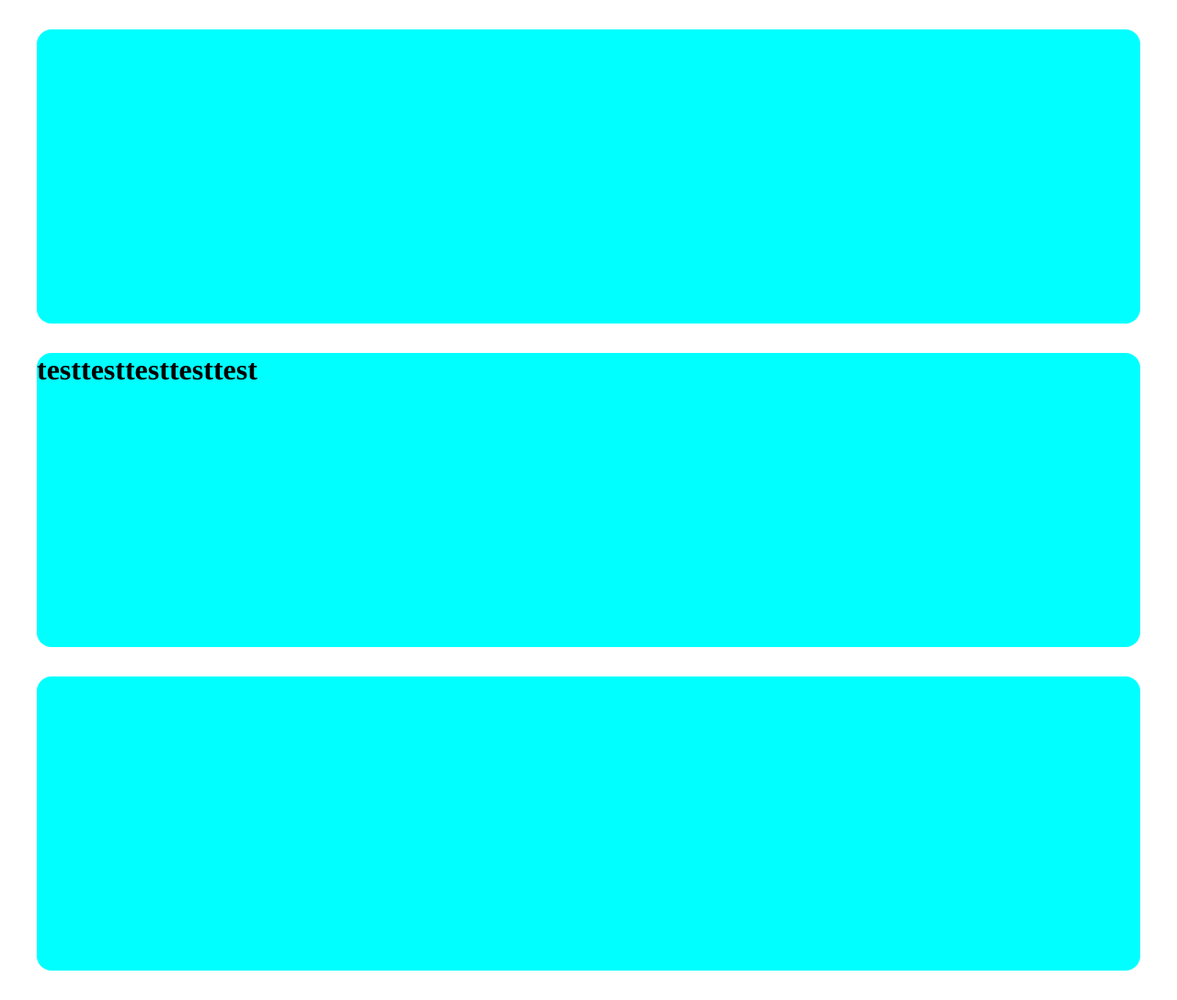
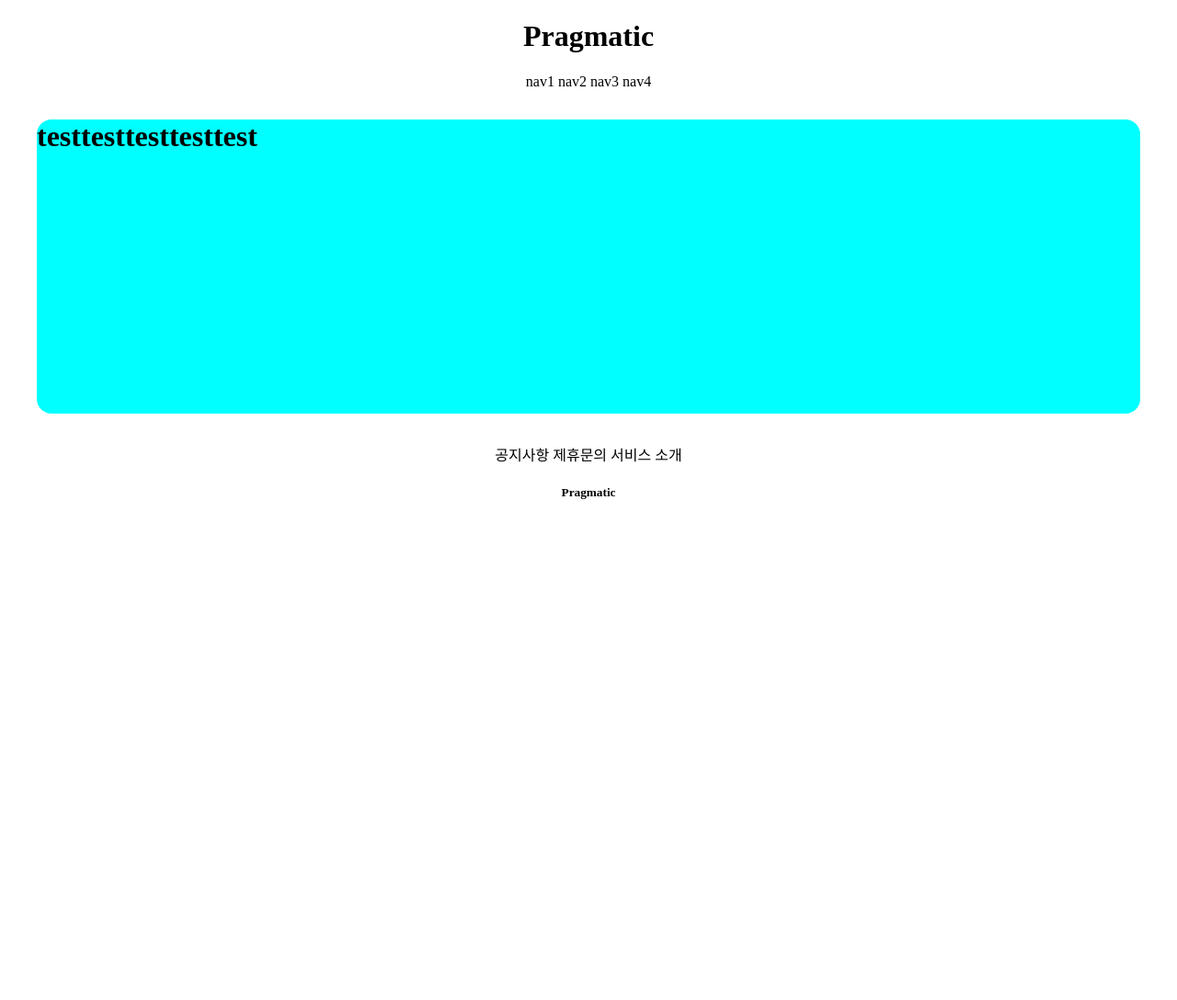
Before and after one commit to kanggihoon/gis_self, a Django app: page /account/hello_world/ in a window 1280 px wide. Shown: the whole page at 92% size. After the commit the page ends 543 px from the top, so only its background shows below. Run offline with Django 3.2, Linux system fonts and the light colour scheme; parts of the project's set-up code (start-up, migrations or seed data) failed here and were passed over.

Commit message:
self test 222

```diff
--- a/templates/footer.html
+++ b/templates/footer.html
@@ -1,3 +1,12 @@
-<div style="height: 20rem; background-color: aqua; margin: 2rem; border-radius: 1rem;">
+<div style="text-align: center">
+    <div>
+        <span>공지사항</span>
+        <span>제휴문의</span>
+        <span>서비스 소개</span>
+    </div>
+    <div>
+        <h5>Pragmatic</h5>
+    </div>
+
 
 </div>
--- a/templates/header.html
+++ b/templates/header.html
@@ -1,3 +1,17 @@
-<div style="height: 20rem; background-color: aqua; margin: 2rem; border-radius: 1rem;">
+<div style="text-align: center">
+    <div>
+        <h1>Pragmatic</h1>
+    </div>
+    <div>
+        <span>nav1</span>
+        <span>nav2</span>
+        <span>nav3</span>
+        <span>nav4</span>
+    </div>
+
+
+
+
+
 
 </div>
```
